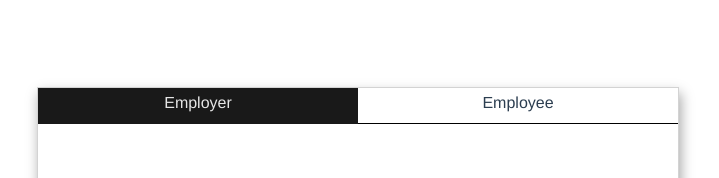
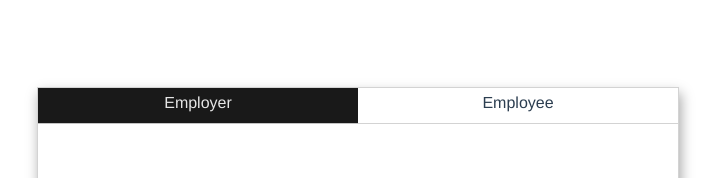
Before and after one commit to alexRasi/vue-salary-agreement-app, a Vue app: page / in a window 1280 px wide. Shown: the top 178 px of the page, without its empty margins (282-1001 px from the left). Built offline with nearby package versions, Linux system fonts and the light colour scheme.

Commit message:
Minor CSS fixes

```diff
--- a/src/components/TabNav.vue
+++ b/src/components/TabNav.vue
@@ -26,7 +26,7 @@ export default {
   width: inherit;
   text-align: center;
   line-height: 30px;
-  border-bottom: 1px solid black;
+  border-bottom: 1px solid lightgray;
   cursor: pointer;
 }
 
```
